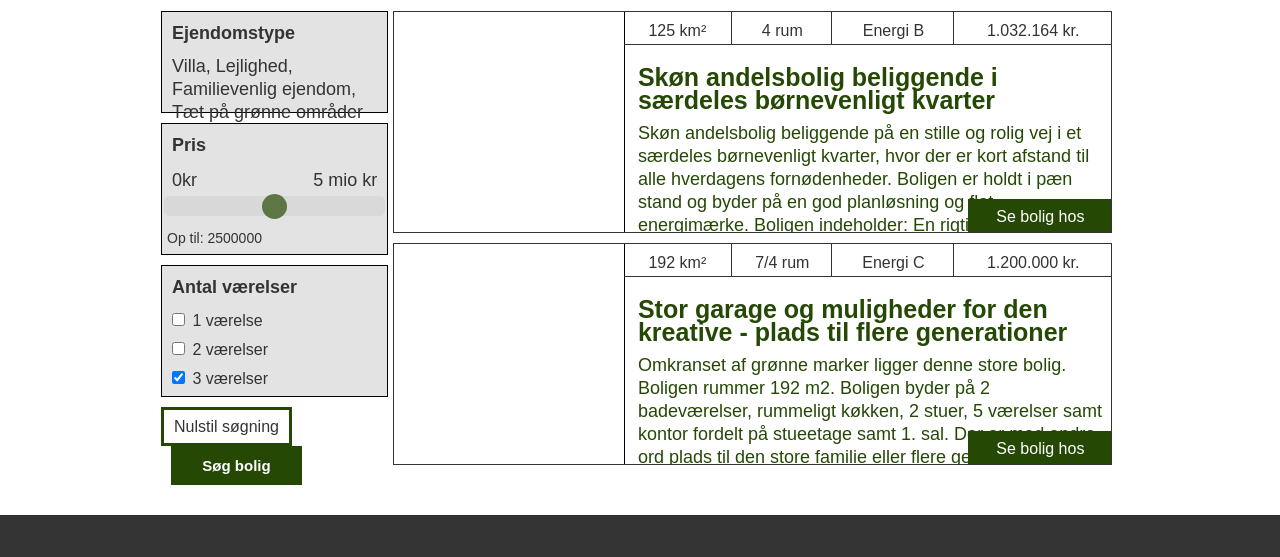
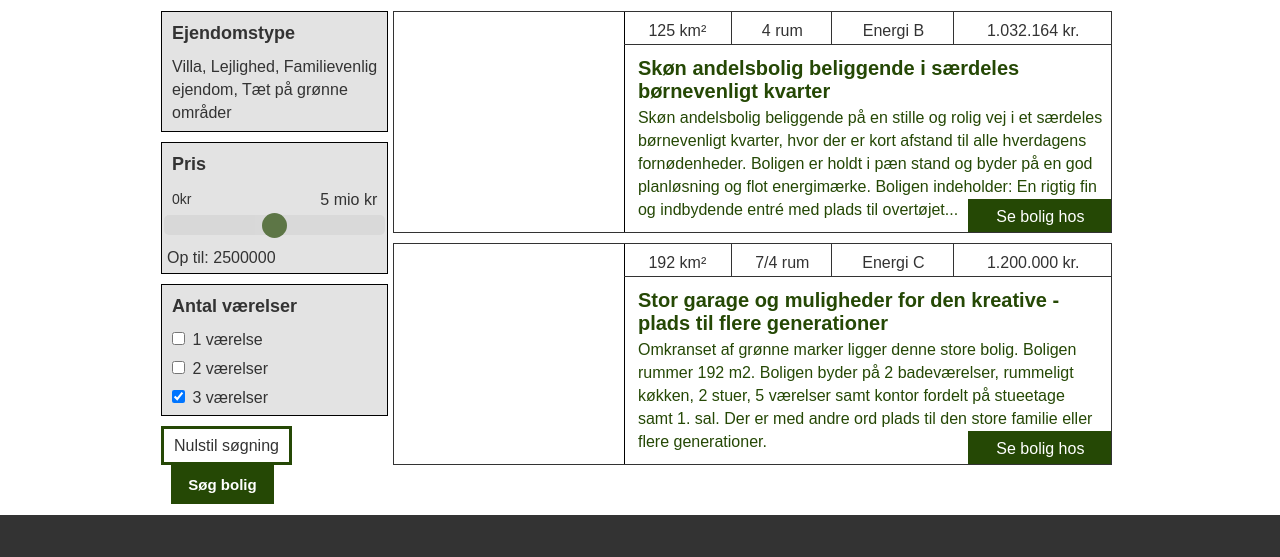
Before and after one commit to mayaalba/Multimedieproduktion2RETTET, a plain HTML site: page boligoverblik.html in a window 1280 px wide. Shown: the part 111-668 px from the top of the page. Drawn offline with Linux system fonts and the light colour scheme; files that its build step writes are made by us from their sources; files whose address does not match are found by name.

Commit message:
Add files via upload

```diff
--- a/lunde.css
+++ b/lunde.css
@@ -1497,7 +1497,7 @@ footer {
          width: 100%;
          height: 118px;
          left: 4%;
-         top: 24%;
+         top: 20%;
     }
 }
 
@@ -1545,8 +1545,8 @@ footer {
         .h3bolig {
         margin-left: 30%;
         color: #254805;
-        font-size: 25px;
-            padding-right: 1px;
+        font-size: 20px;
+        padding-right: 1px;
     }
 }
 
@@ -1557,9 +1557,9 @@ footer {
 @media screen and (min-width:601px) {
         .pbolig {
         margin-left: 30%;
-        margin-top: 10px;
         color: #254805;
         width: 65%;
+            font-size: 16px;
     }
 }
 
@@ -1645,7 +1645,7 @@ footer {
 
 #filterboxfirst {
     margin-top: 40px;
-    height: 100px;
+    height: 119px;
 }
 
 #filterboxfirst2 {
@@ -1656,6 +1656,7 @@ footer {
 .filtercheck {
     margin-left: 10px;
     margin-bottom: 12px;
+    cursor: pointer;
 }
 
 #filterboxlast .h3filter {
@@ -1671,6 +1672,7 @@ footer {
     margin-left: 10px;
     margin-top: 2px;
     margin-bottom: 2px;
+    font-size: 14px;
 }
 
 #pmin2 {
@@ -1685,6 +1687,7 @@ footer {
     margin-right: 10px;
     margin-top: 2px;
     margin-bottom: 2px;
+    font-size: 16px;
 }
 
 #pmax2 {
@@ -1700,11 +1703,14 @@ footer {
 
 .pfilter {
     margin: 10px;
+    font-size:16px;
+    cursor: pointer;
 }
 
 .pvalue {
     margin: 5px;
     font-size: 14px;
+    font-size: 16px;
 }
 /* Slider */
 
@@ -1820,7 +1826,7 @@ footer {
     float: left;
 }
 
-#filterbtn h4{
+#filterfont-size: 14px;pfibtn h4{
     margin: 4px auto;
 }
 
@@ -1828,7 +1834,7 @@ footer {
     position: relative;
     left: 20px;
     margin-left: 5px;
-    width: 125px;
+    width: 97px;
     height: 26px;
     padding-top: 7px;
     line-height:20px;
```
